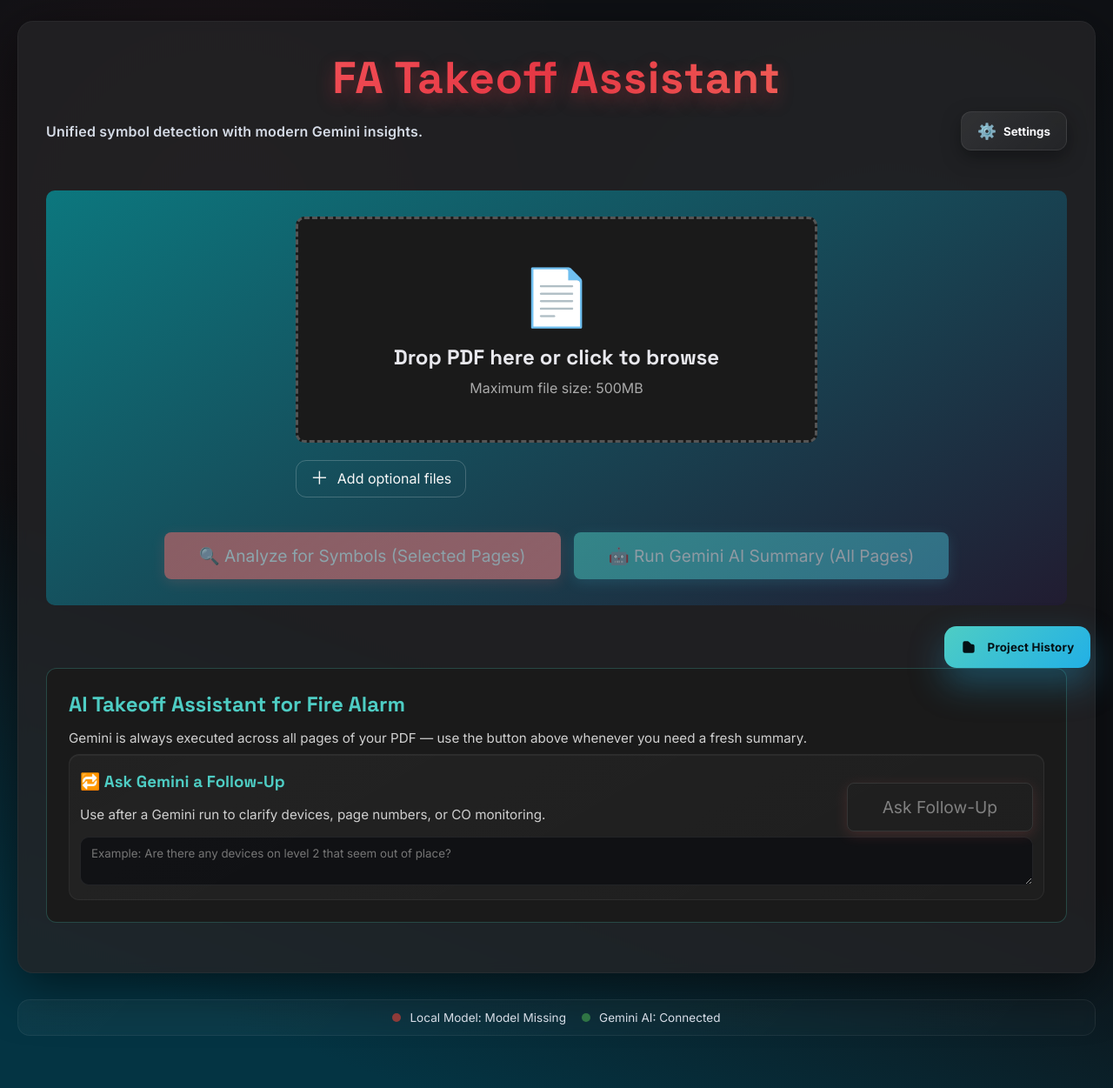
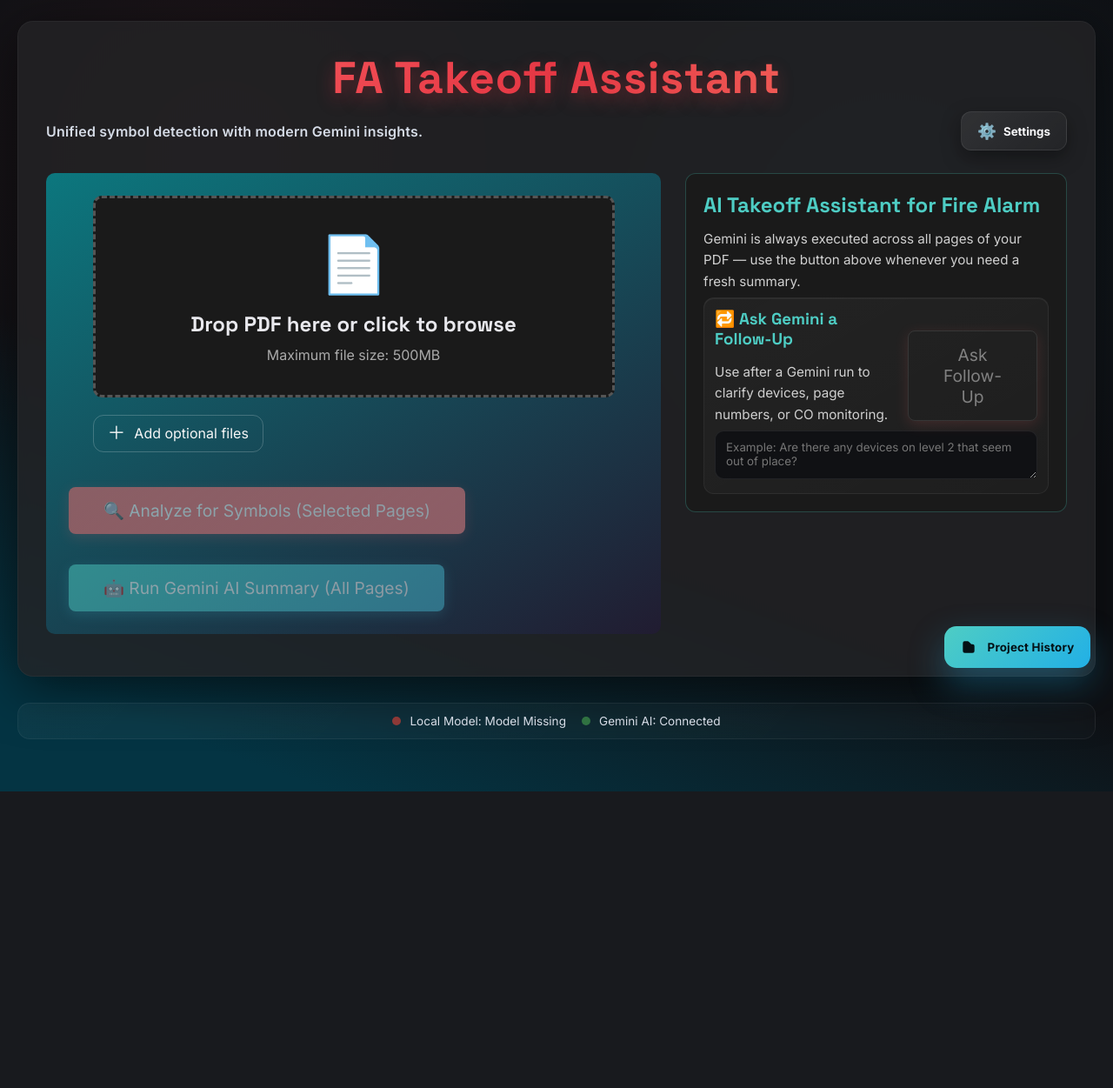
Before and after one commit to dms0313/Fire-Alarm-Project-Takeoff-Assistant, a Flask app: page / in a window 1280 px wide. Shown: the whole page at 87% size. After the commit the page ends 910 px from the top, so only its background shows below. Run offline with Flask 3, Linux system fonts and the light colour scheme; data that the repository does not hold is empty; some libraries are stand-ins or nearby versions.

Commit message:
Improve desktop layout density

```diff
--- a/static/css/style.css
+++ b/static/css/style.css
@@ -2048,3 +2048,51 @@ textarea {
         width: 100%;
     }
 }
+
+@media (min-width: 1200px) {
+    .app-layout {
+        gap: 20px;
+    }
+
+    .main-content {
+        display: grid;
+        grid-template-columns: minmax(0, 1.45fr) minmax(0, 0.9fr);
+        gap: 28px;
+        align-items: start;
+    }
+
+    .analysis-panel,
+    .gemini-panel {
+        margin-top: 0;
+    }
+
+    .upload-section {
+        padding: 26px;
+        margin-bottom: 16px;
+    }
+
+    .drop-zone {
+        padding: 36px;
+    }
+
+    .spec-drop {
+        padding: 24px;
+    }
+
+    .action-row {
+        justify-content: flex-start;
+    }
+
+    .results-section {
+        padding: 26px;
+    }
+
+    .gemini-header {
+        padding: 20px;
+        margin-bottom: 20px;
+    }
+
+    .gemini-results {
+        grid-template-columns: repeat(auto-fit, minmax(240px, 1fr));
+    }
+}
```
